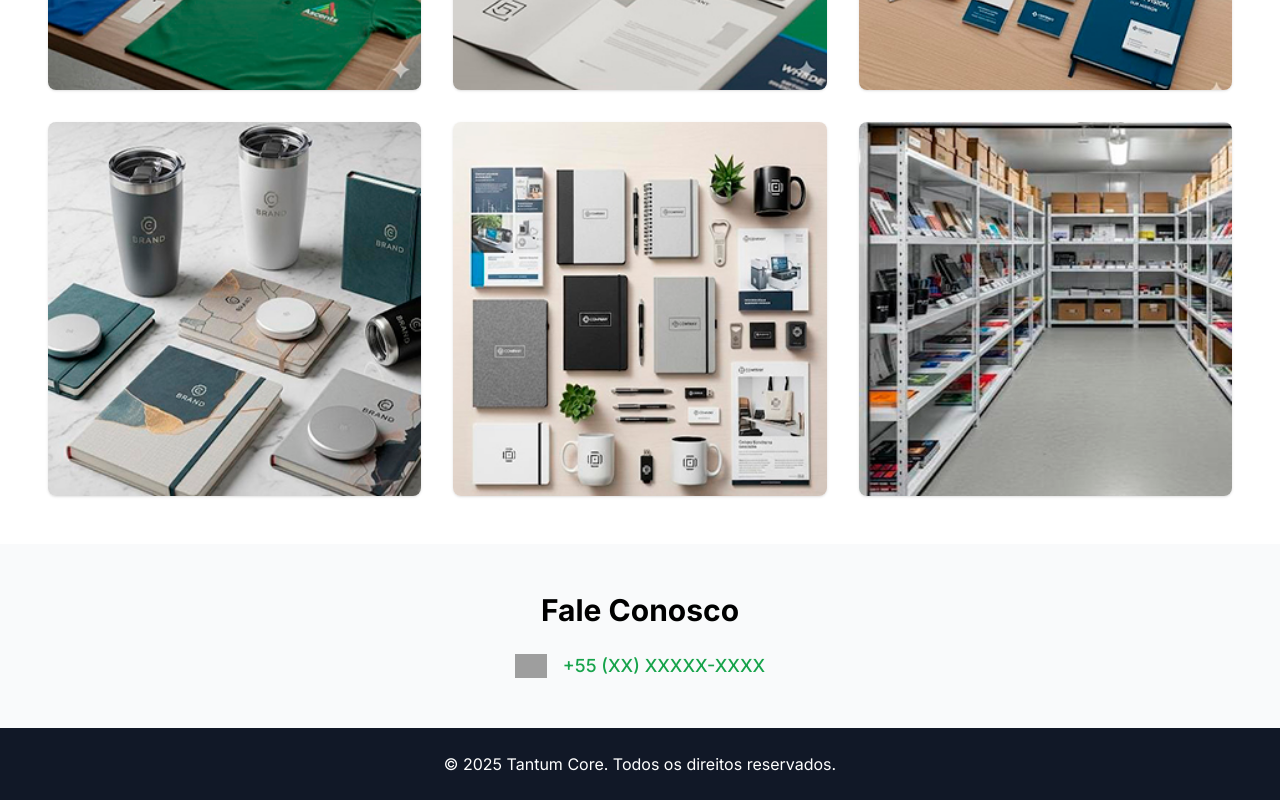
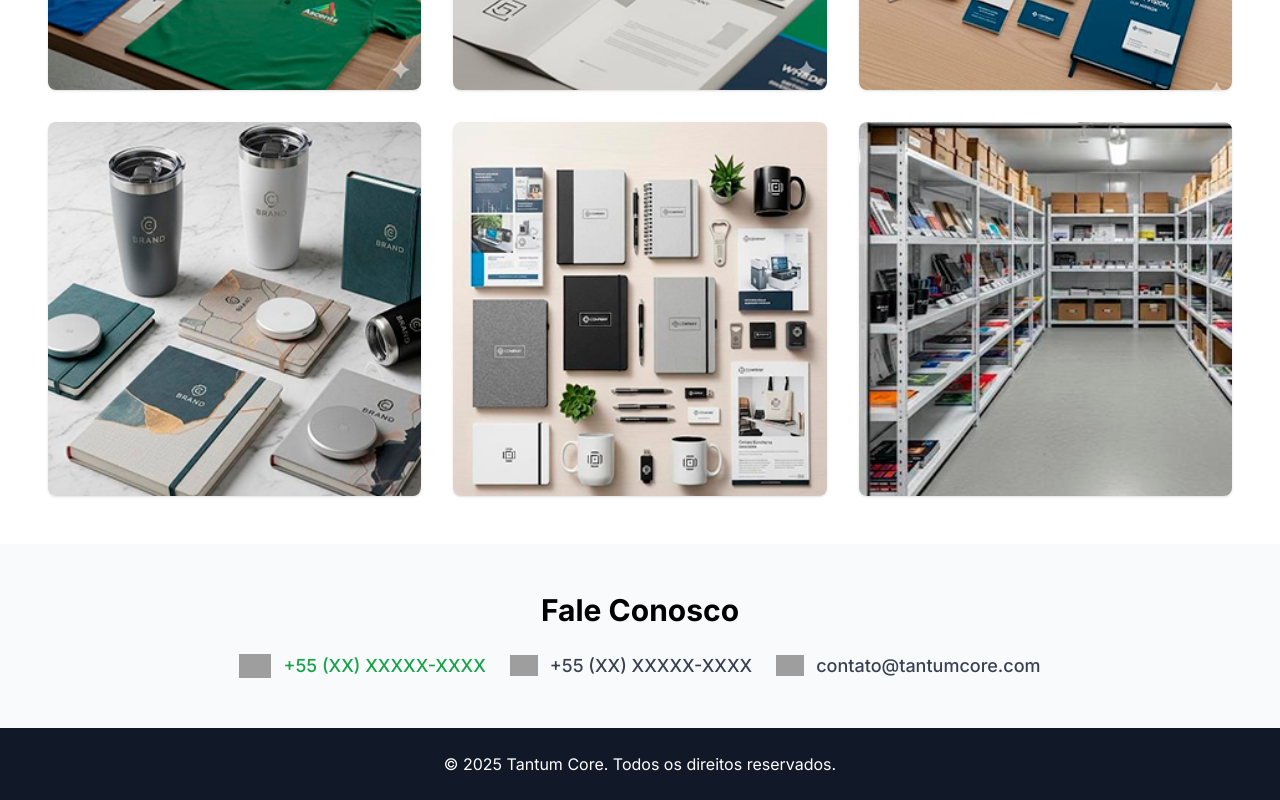
Before and after one commit to frnaciscoalliaga/TantumCore-Site-final, a Next.js app: page / in a window 1280 px wide. Shown: the part 1827-2627 px from the top of the page. Built offline with nearby package versions, Linux system fonts and the light colour scheme; grey boxes are pictures that could not be loaded.

Commit message:
Corrige imports Hero e Footer para Vercel

```diff
--- a/app/page.js
+++ b/app/page.js
@@ -14,7 +14,7 @@ export default function Page() {
           className="object-cover opacity-70"
           priority
         />
-        <div className="relative z-10 text-center text-white">
+        <div className="relative z-10 text-center text-white px-4">
           <h1 className="text-5xl font-bold mb-4">Bem-vindo à Tantum Core</h1>
           <p className="text-lg max-w-2xl mx-auto">
             Soluções inteligentes em logística, materiais, storage e serviços
@@ -107,7 +107,10 @@ export default function Page() {
       {/* CONTATO */}
       <section id="contato" className="p-12 bg-gray-50 text-center">
         <h2 className="text-3xl font-bold mb-6">Fale Conosco</h2>
-        <div className="flex justify-center items-center gap-4">
+
+        <div className="flex flex-col md:flex-row justify-center items-center gap-6">
+          {/* WhatsApp */}
+          <div className="flex items-center gap-3">
             <Image
               src="/icons/whatsapp.png"
               alt="WhatsApp"
@@ -123,6 +126,31 @@ export default function Page() {
               +55 (XX) XXXXX-XXXX
             </a>
           </div>
+
+          {/* Telefone */}
+          <div className="flex items-center gap-3">
+            <Image
+              src="/icons/phone.png"
+              alt="Telefone"
+              width={28}
+              height={28}
+            />
+            <a href="tel:+55XXXXXXXXX" className="text-lg font-medium text-gray-700">
+              +55 (XX) XXXXX-XXXX
+            </a>
+          </div>
+
+          {/* Email */}
+          <div className="flex items-center gap-3">
+            <Image src="/icons/email.png" alt="E-mail" width={28} height={28} />
+            <a
+              href="mailto:contato@tantumcore.com"
+              className="text-lg font-medium text-gray-700"
+            >
+              contato@tantumcore.com
+            </a>
+          </div>
+        </div>
       </section>
 
       {/* FOOTER */}
```
Lines whose indentation alone changed are shown as unchanged.
